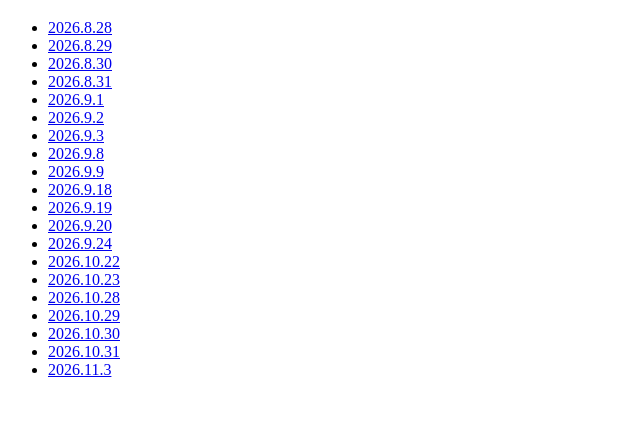
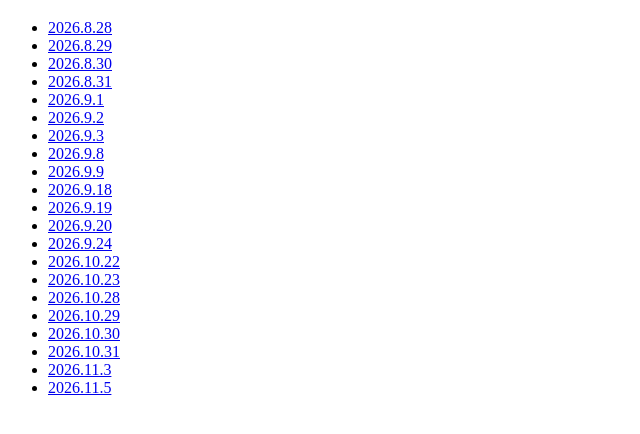
Before and after one commit to HarukiNaito/HarukiNaito.github.io, a plain HTML site: page diary.html in a window 1280 px wide. Shown: the part 70-504 px from the top of the page, without its empty margins (0-640 px from the left). Drawn offline with Linux system fonts and the light colour scheme.

Commit message:
Add files via upload

```diff
--- a/diary.html
+++ b/diary.html
@@ -28,6 +28,7 @@
         <li><a href="diary/2026-10-30.html">2026.10.30</a></li>
         <li><a href="diary/2026-10-31.html">2026.10.31</a></li>
         <li><a href="diary/2026-11-03.html">2026.11.3</a></li>
+        <li><a href="diary/2026-11-05.html">2026.11.5</a></li>
 
 
         <!-- ここに他の日記へのリンクを追加 -->
```
